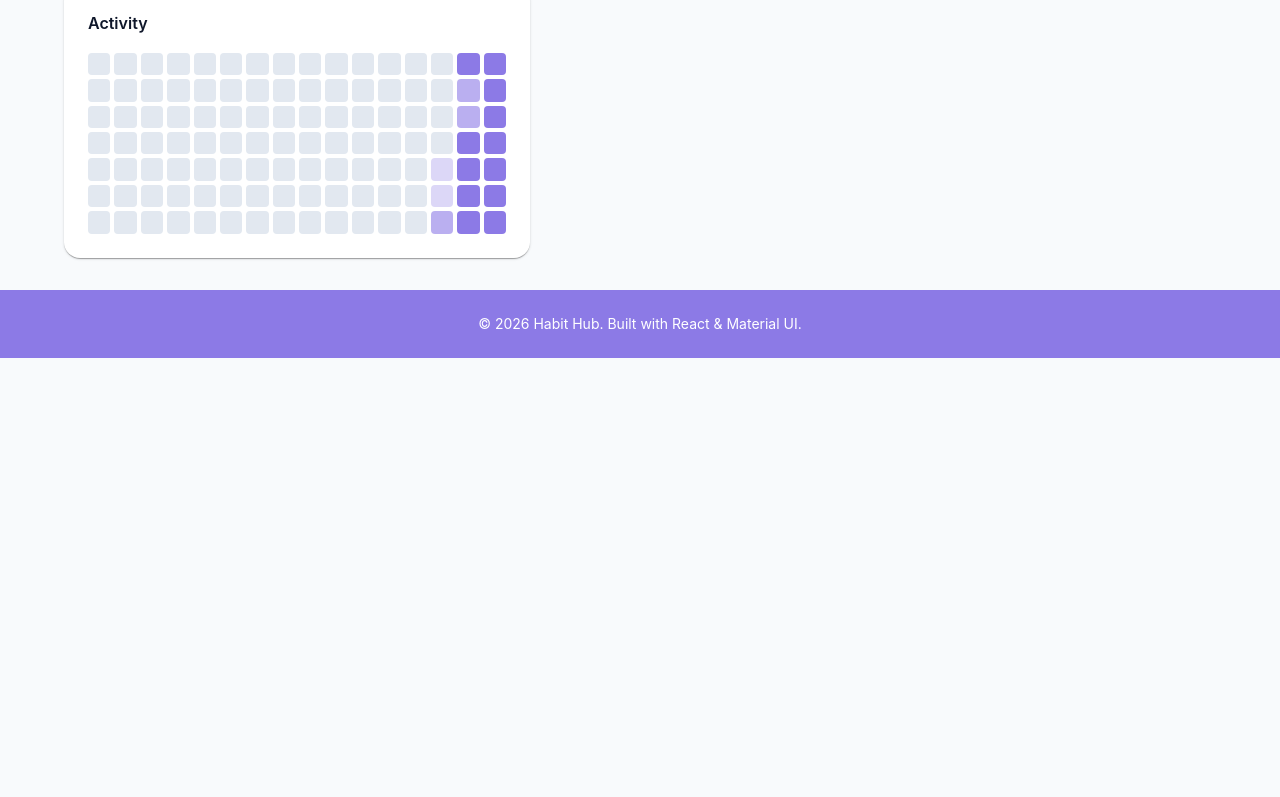
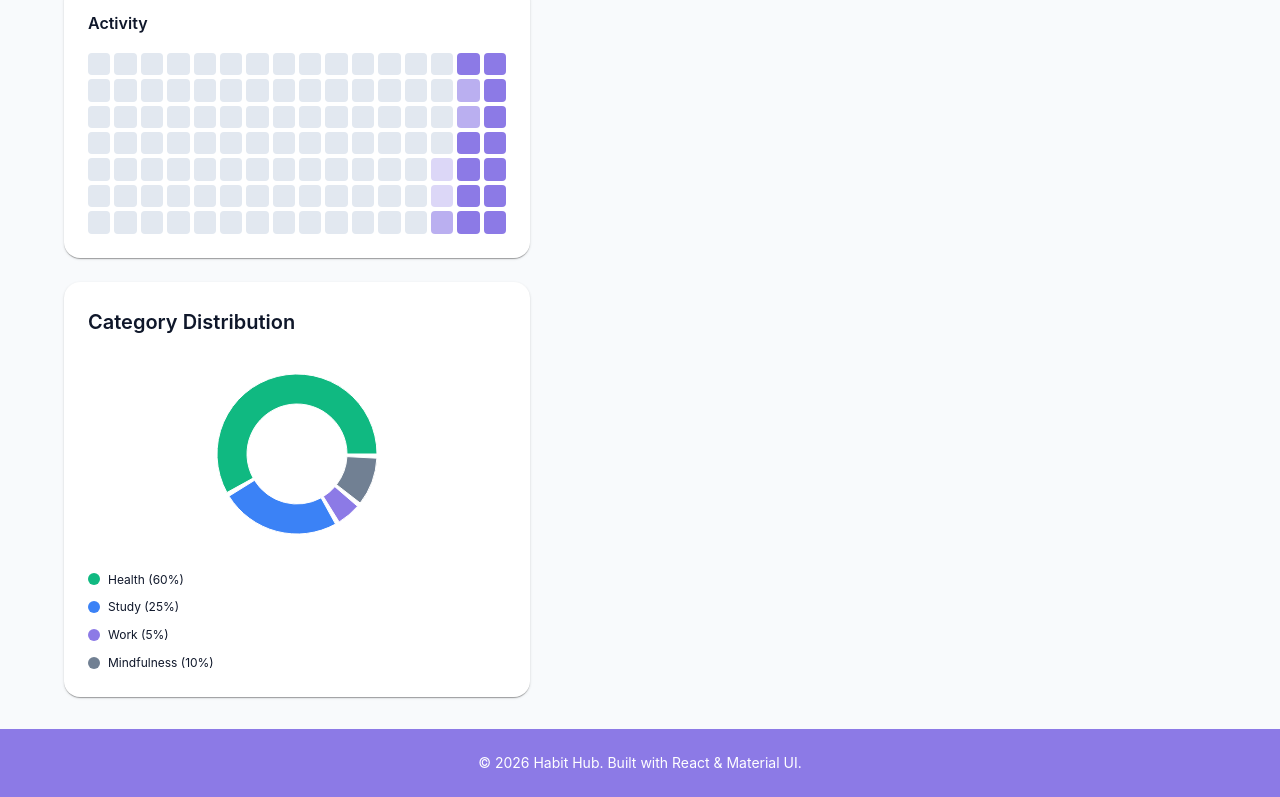
Before and after one commit to NghiaDPTWorkk/habit-hub, a React (Vite) app in the folder fe/: page / in a window 1280 px wide. Shown: the part 746-1543 px from the top of the page. Before the commit the page ends 1104 px from the top, so only its background shows below. Built offline with nearby package versions, Linux system fonts and the light colour scheme.

Commit message:
fix: HH-27 - add logic catagory and ui (#58)

```diff
--- a/fe/src/features/dashboard/components/DashboardPage.tsx
+++ b/fe/src/features/dashboard/components/DashboardPage.tsx
@@ -6,6 +6,7 @@ import { useDashboard, useDailyIntensity, useWeeklyRates } from '../hooks'
 import { KpiCard } from './KpiCard'
 import { CategorySection } from './CategorySection'
 import { AtRiskBanner } from './AtRiskBanner'
+import { CategoryDistributionChart } from './CategoryDistributionChart'
 
 const PAGE_TITLE = 'Dashboard'
 const KPI_DONE_TITLE = '% Done Today'
@@ -117,6 +118,7 @@ export const DashboardPage: React.FC = () => {
               </Typography>
               <CalendarHeatmap data={heatmapData} weeks={HEATMAP_WEEKS} />
             </Card>
+            <CategoryDistributionChart />
           </Box>
         </Grid>
 
--- a/fe/src/features/dashboard/components/index.ts
+++ b/fe/src/features/dashboard/components/index.ts
@@ -3,3 +3,4 @@ export * from './KpiCard'
 export * from './CategorySection'
 export * from './HabitStatsRow'
 export * from './AtRiskBanner'
+export * from './CategoryDistributionChart'
```
